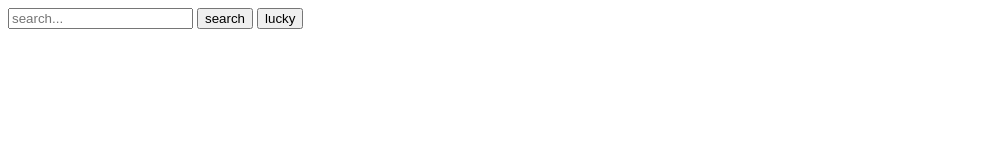
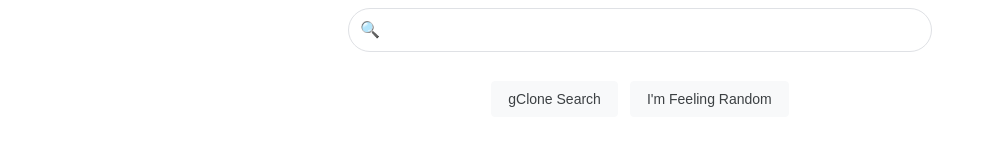
Before and after one commit to gretaivan/gclone-client, a website with bundled scripts: page index.html in a window 1280 px wide. Shown: the whole page, without its empty margins (0-987 px from the left). Built offline with nearby package versions, Linux system fonts and the light colour scheme.

Commit message:
add html and css for search section

```diff
--- a/index.html
+++ b/index.html
@@ -8,11 +8,19 @@
     <body>
         <header></header>
         <main>
-            <form>
-                <input type="text" id="search-bar" placeholder="search..." />
-                <input id="search-button"  type="submit" value="search" />
-                <input id="lucky-button" type="submit" value="lucky" />
-            </form>
+            <section class="search-container">
+                <form>
+                    <div class="parent">
+                        <input type="text" id="search-bar" autocomplete="off" />
+                        <div class="child"><span>&#x1F50D;</span></div>
+                    </div>
+                    <div class="input-button-cont">
+                        <input id="search-button"  type="submit" value="gClone Search" />
+                        <input id="lucky-button" type="submit" value="I'm Feeling Random" />
+                    </div>
+                </form>
+            </section>
+
             <div id="resultSection">
 
             </div>
--- a/static/css/style.css
+++ b/static/css/style.css
@@ -0,0 +1,84 @@
+* {
+    box-sizing: border-box;
+  }
+
+  form {
+    display: flex;
+    flex-direction: column;
+    align-items: center;
+  }
+
+  .parent, .child {
+    border-radius: 50px;
+    height: 44px;
+  }
+
+  .parent {
+    max-width:584px;
+    width: calc(80% - 22px);
+  }
+
+  .child {
+    border: 1px solid #dfe1e5;
+    width: 100%;
+  }
+
+  .child:hover {
+    outline: none;
+    box-shadow: 0 1px 6px rgb(32 33 36 / 28%)
+  }
+
+  #search-bar:focus ~ *, #search-bar:hover ~ div {
+    box-shadow: 0 1px 6px rgb(32 33 36 / 28%)
+  }
+
+  #search-bar:focus {
+    outline: none;
+  }
+
+  #search-bar {
+    position: absolute;
+    height: 42px;
+    width: calc(80% - 22px - 88px);
+    max-width: 504px;
+    margin-left: 44px;
+    margin-top: 1px;
+    border: none;
+    color: rgba(0,0,0,.87);
+    font-size: 16px;
+  }
+
+  .child span {
+      position: absolute;
+      margin-top: 11px;
+      margin-left: 11px;
+      cursor: default
+  }
+
+  .input-button-cont {
+    padding-top: 18px
+  }
+
+  input[type="submit"] {
+    background-color: #f8f9fa;
+    border: 1px solid #f8f9fa;
+    border-radius: 4px;
+    color: #3c4043;
+    font-family: arial,sans-serif;
+    font-size: 14px;
+    margin: 11px 4px;
+    padding: 0 16px;
+    line-height: 27px;
+    height: 36px;
+    min-width: 54px;
+    text-align: center;
+    cursor: pointer;
+    user-select: none;
+}
+
+input[type="submit"]:hover, input[type="submit"]:focus {
+    box-shadow: 0 1px 1px rgb(0 0 0 / 10%);
+    background-color: #f8f9fa;
+    border: 1px solid #dadce0;
+    color: #202124;
+}
```
